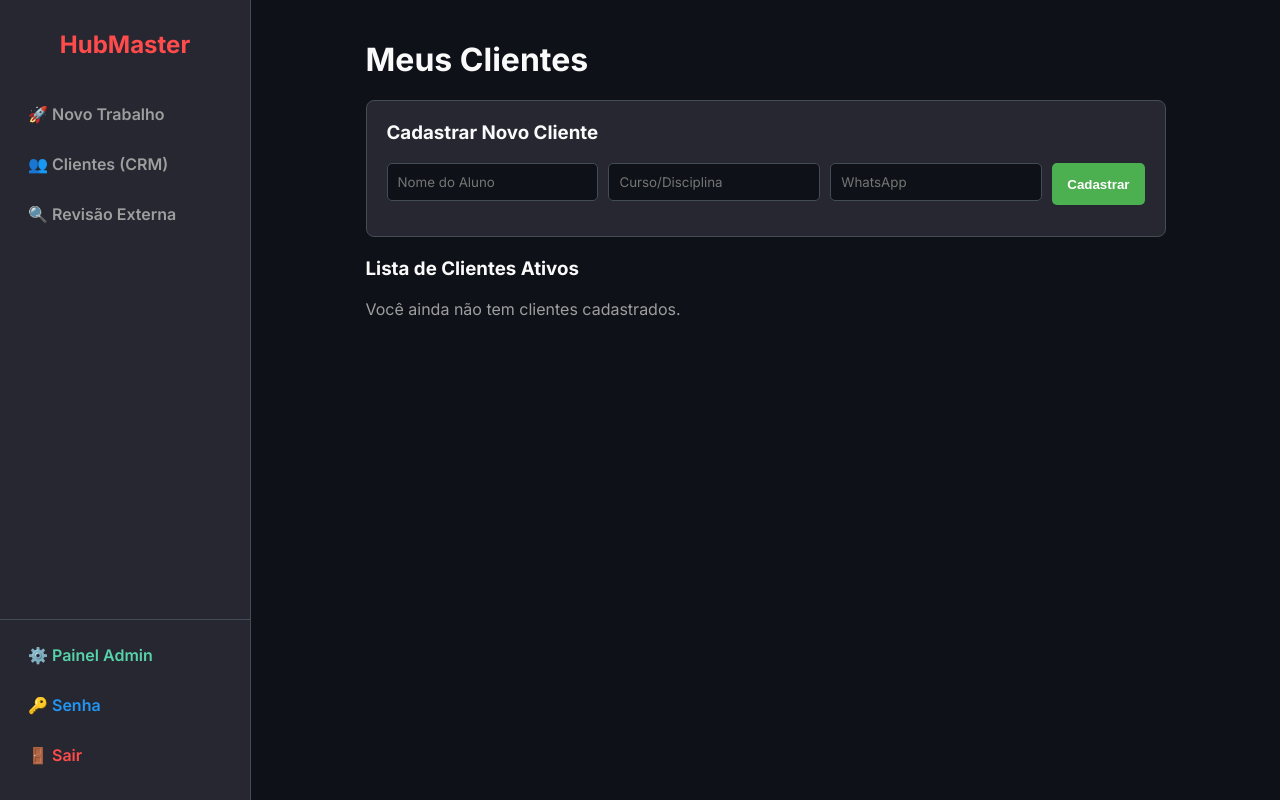
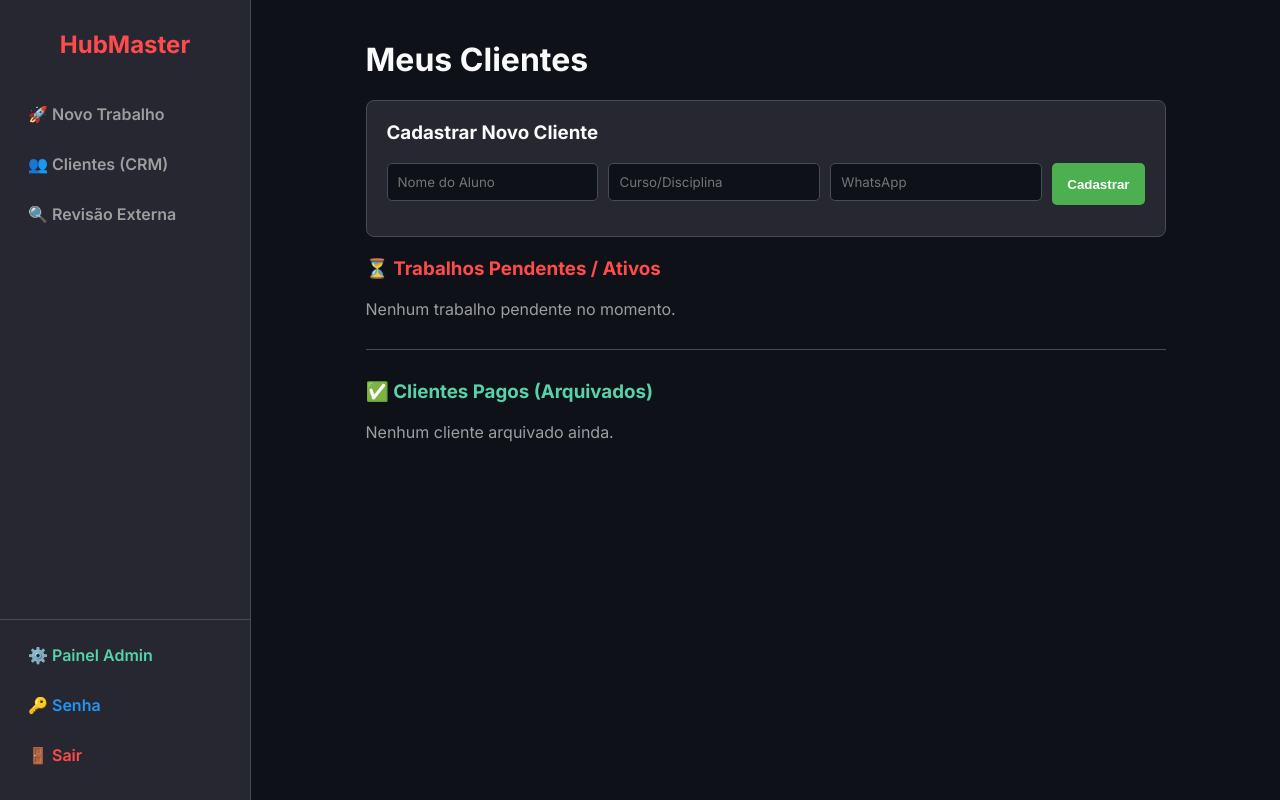
Before and after one commit to Calefi018/docx_autoCreateFlask, a Flask app: page /clientes in a window 1280 px wide. Run offline with Flask 3, Linux system fonts and the light colour scheme; a user stored in the database is signed in.

Commit message:
Update clientes.html

```diff
--- a/templates/clientes.html
+++ b/templates/clientes.html
@@ -4,24 +4,49 @@
 
     <div class="card">
         <h3 style="margin-top: 0;">Cadastrar Novo Cliente</h3>
-        <form method="POST" style="display: flex; gap: 10px;">
-            <input type="text" name="nome" placeholder="Nome do Aluno" required>
-            <input type="text" name="curso" placeholder="Curso/Disciplina">
-            <input type="text" name="telefone" placeholder="WhatsApp">
+        <form method="POST" style="display: flex; gap: 10px; flex-wrap: wrap;">
+            <input type="text" name="nome" placeholder="Nome do Aluno" required style="flex: 1; min-width: 200px;">
+            <input type="text" name="curso" placeholder="Curso/Disciplina" style="flex: 1; min-width: 150px;">
+            <input type="text" name="telefone" placeholder="WhatsApp" style="flex: 1; min-width: 150px;">
             <button type="submit" class="btn btn-green" style="height: 42px;">Cadastrar</button>
         </form>
     </div>
 
-    <h3>Lista de Clientes Ativos</h3>
-    {% for aluno in alunos %}
-        <div class="card" style="display: flex; justify-content: space-between; align-items: center;">
+    <h3 style="color: #FF4B4B;">⏳ Trabalhos Pendentes / Ativos</h3>
+    {% for aluno in alunos_pendentes %}
+        <div class="card" style="display: flex; justify-content: space-between; align-items: center; border-left: 4px solid #FF4B4B;">
             <div>
                 <h4 style="margin: 0; color: #2196F3;">{{ aluno.nome }}</h4>
                 <small style="color: #9E9E9E;">{{ aluno.curso }} | {{ aluno.telefone }}</small>
             </div>
-            <a href="/cliente/{{ aluno.id }}" class="btn">Abrir Pasta ({{ aluno.documentos|length }} Docs)</a>
+            <div style="display: flex; gap: 10px;">
+                <form action="/toggle_status/{{ aluno.id }}" method="POST">
+                    <button type="submit" class="btn btn-green" title="Marcar como Pago e Arquivar">💰 Recebido</button>
+                </form>
+                <a href="/cliente/{{ aluno.id }}" class="btn btn-blue">Abrir Pasta</a>
+            </div>
         </div>
     {% else %}
-        <p style="color: #9E9E9E;">Você ainda não tem clientes cadastrados.</p>
+        <p style="color: #9E9E9E;">Nenhum trabalho pendente no momento.</p>
+    {% endfor %}
+
+    <hr style="border: 0; border-top: 1px solid var(--border); margin: 30px 0;">
+
+    <h3 style="color: #57D2A9;">✅ Clientes Pagos (Arquivados)</h3>
+    {% for aluno in alunos_pagos %}
+        <div class="card" style="display: flex; justify-content: space-between; align-items: center; border-left: 4px solid #57D2A9; opacity: 0.7;">
+            <div>
+                <h4 style="margin: 0; color: #2196F3;">{{ aluno.nome }}</h4>
+                <small style="color: #9E9E9E;">{{ aluno.curso }} | {{ aluno.telefone }}</small>
+            </div>
+            <div style="display: flex; gap: 10px;">
+                <form action="/toggle_status/{{ aluno.id }}" method="POST">
+                    <button type="submit" class="btn" style="background: #444C56;" title="Desarquivar">↩️ Desfazer</button>
+                </form>
+                <a href="/cliente/{{ aluno.id }}" class="btn btn-blue">Abrir Pasta</a>
+            </div>
+        </div>
+    {% else %}
+        <p style="color: #9E9E9E;">Nenhum cliente arquivado ainda.</p>
     {% endfor %}
 {% endblock %}
```
